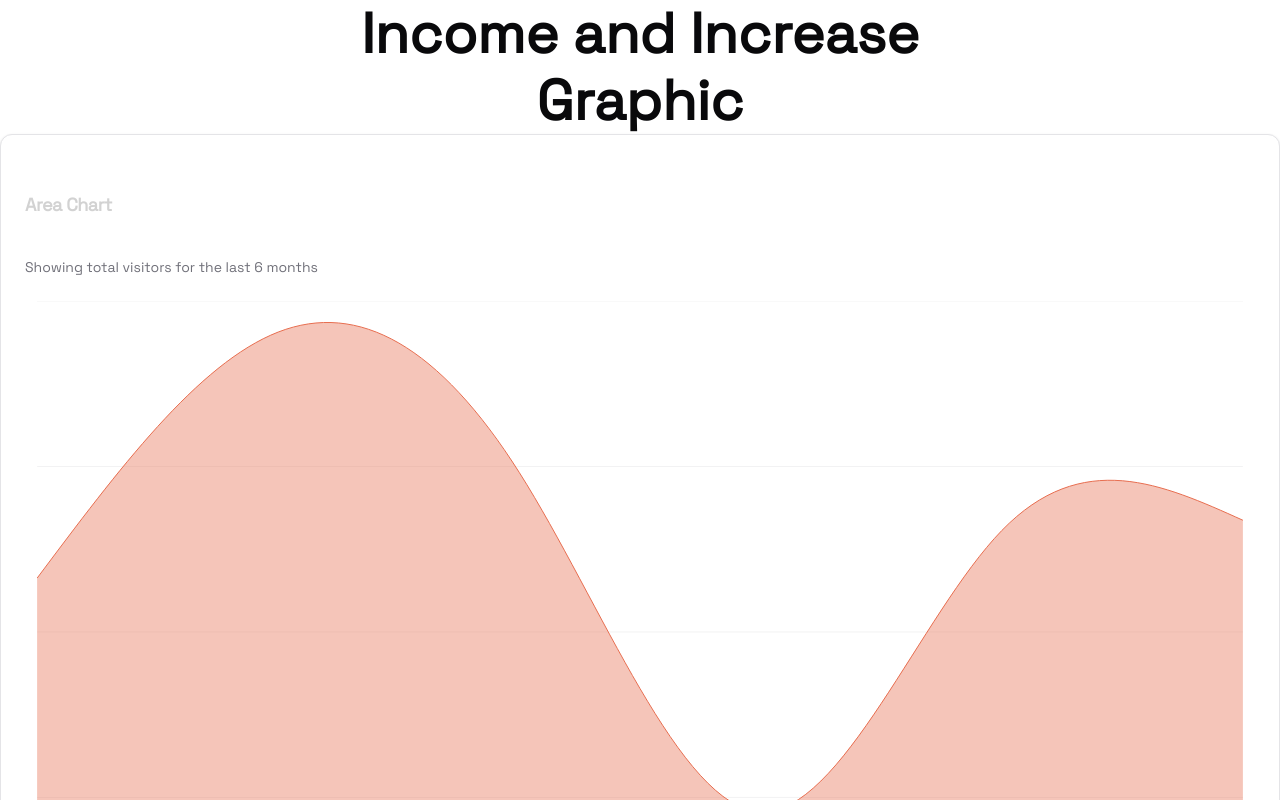
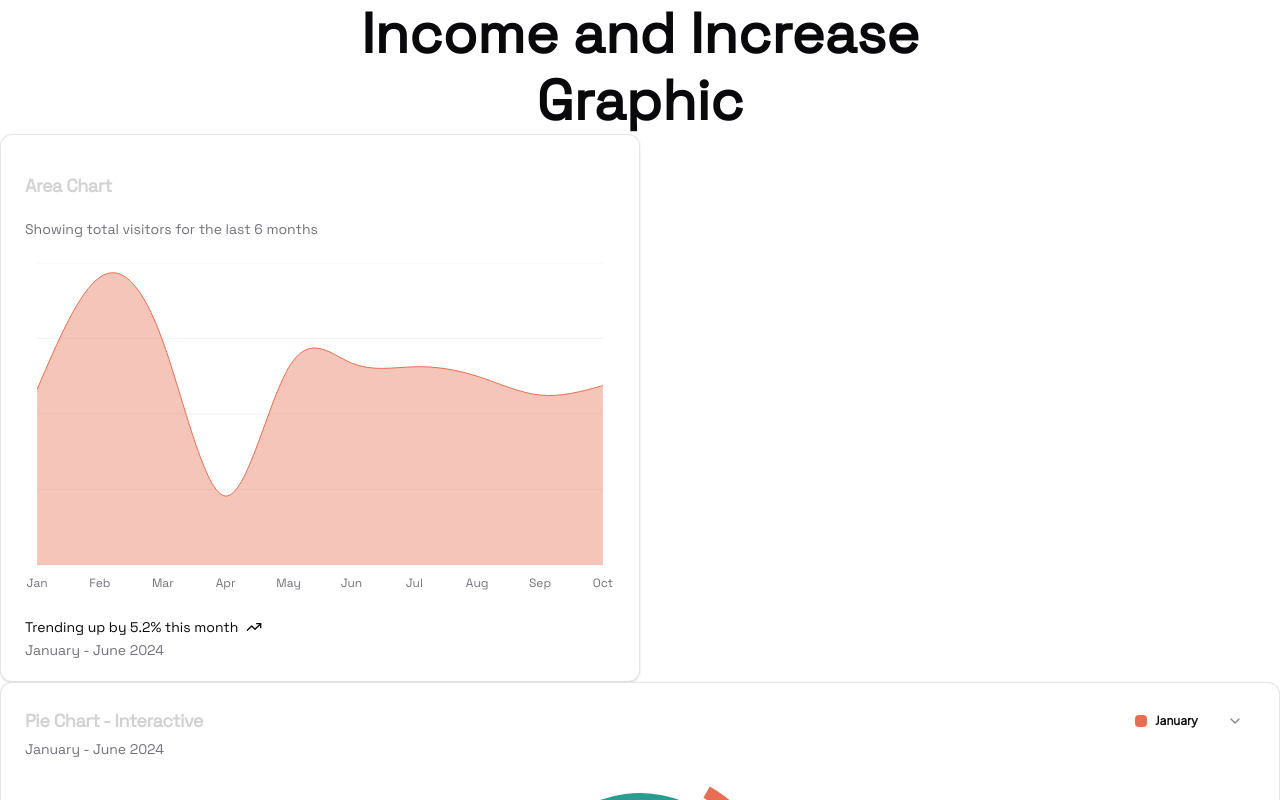
Before and after one commit to yabuJunn/CapyWeb, a React (Vite) app: page /#/expenses-and-increase in a window 1280 px wide. Shown: the top 800 px of the page. Built offline with nearby package versions, Linux system fonts and the light colour scheme; a web font is replaced by a local one.

Commit message:
Style: Changed width in ExpensesGraphic component

```diff
--- a/src/components/dashboardPageComponents/expensesAndIncomeScreenComponents/ExpensesGraphic/ExpensesGraphic.tsx
+++ b/src/components/dashboardPageComponents/expensesAndIncomeScreenComponents/ExpensesGraphic/ExpensesGraphic.tsx
@@ -29,6 +29,10 @@ const chartData = [
   { month: "April", desktop: 73 },
   { month: "May", desktop: 209 },
   { month: "June", desktop: 214 },
+  { month: "July", desktop: 210 },
+  { month: "August", desktop: 200 },
+  { month: "September", desktop: 180 },
+  { month: "October", desktop: 190 },
 ];
 
 const chartConfig = {
@@ -40,7 +44,7 @@ const chartConfig = {
 
 export function AreaChartComponent() {
   return (
-    <Card>
+    <Card className="w-[50%]">
       <CardHeader>
         <CardTitle>Area Chart</CardTitle>
         <CardDescription>
```
Also changed, not shown: src/components/dashboardPageComponents/expensesAndIncomeScreenComponents/History/History.css (added), src/components/dashboardPageComponents/expensesAndIncomeScreenComponents/History/History.tsx (line endings or trailing spaces).
